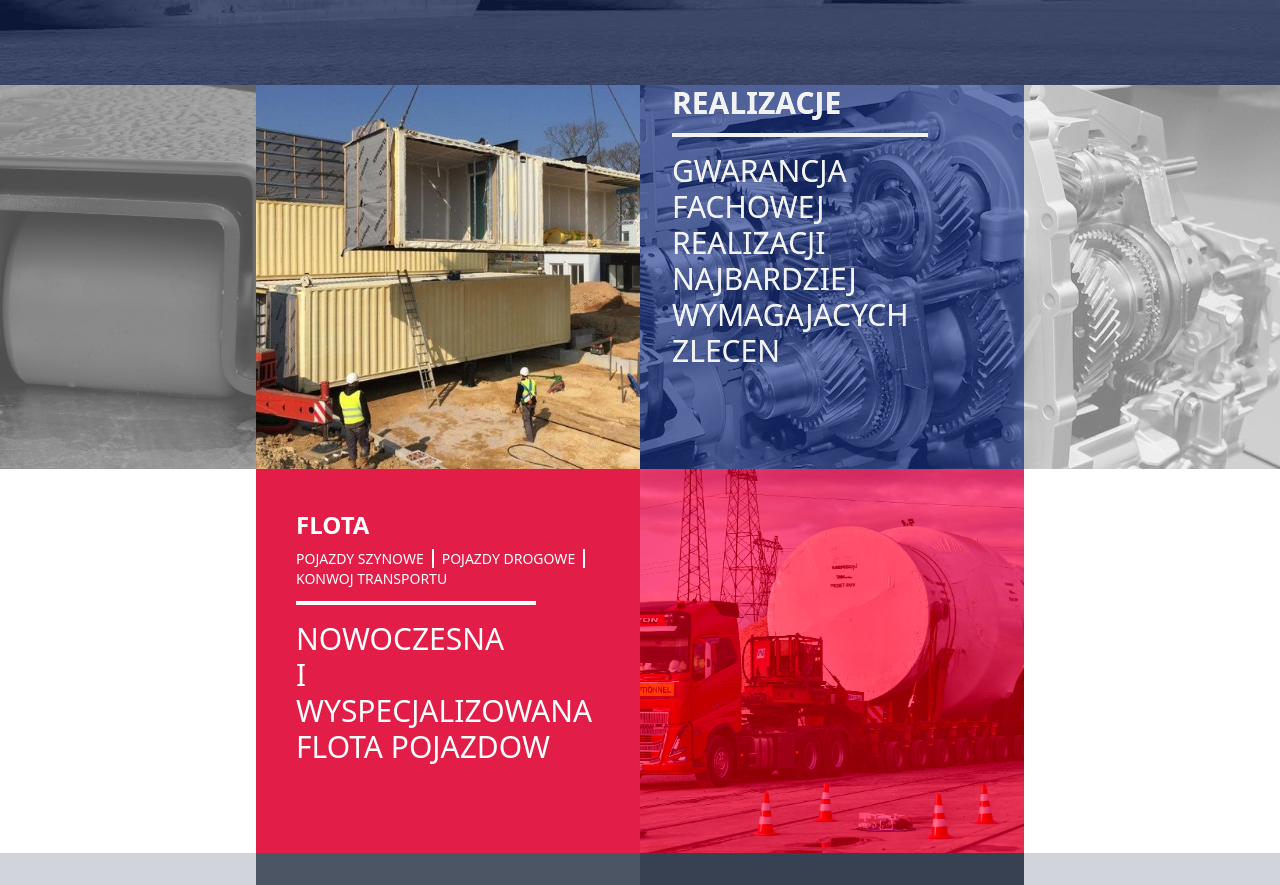
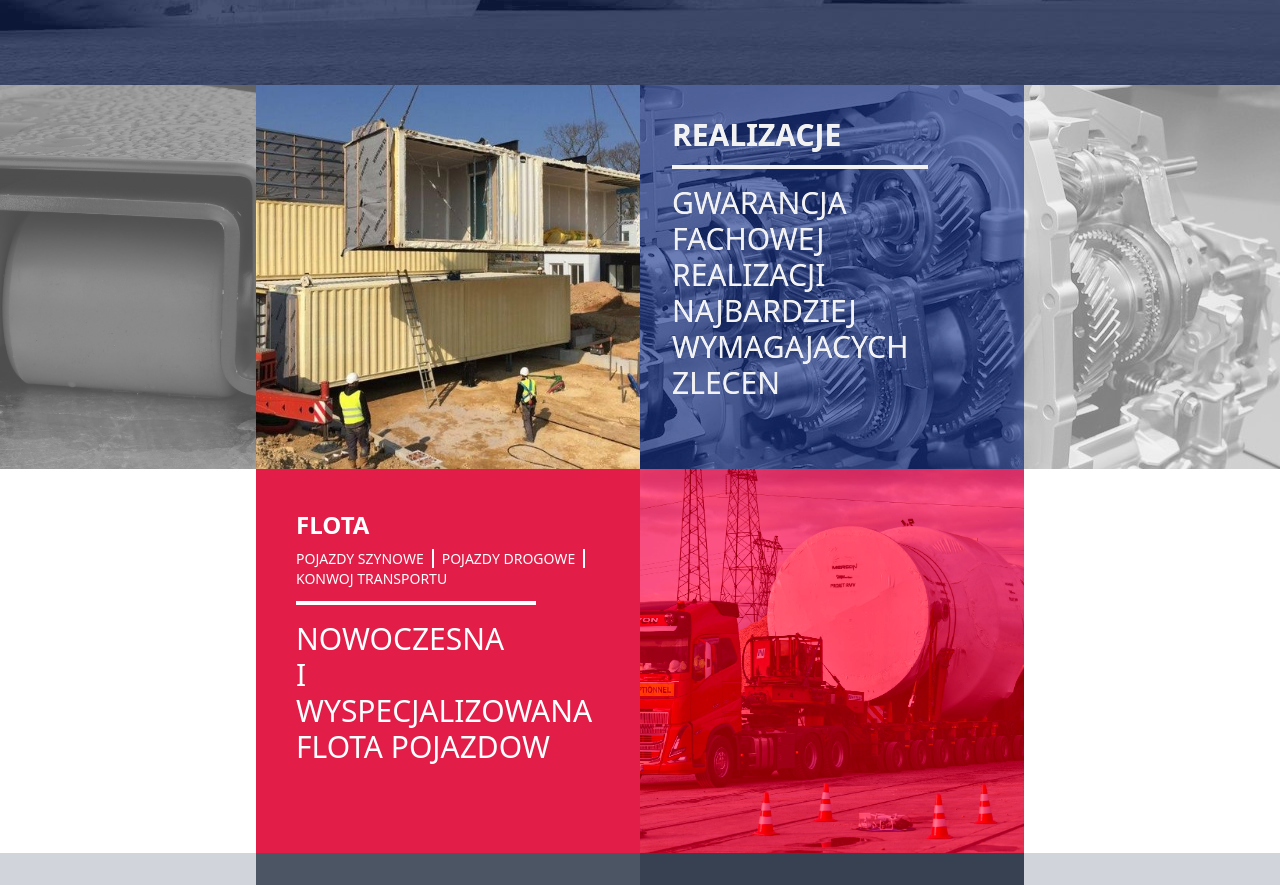
Before and after one commit to tpicaud/frontend-put, a website: page index.html in a window 1280 px wide. Shown: the part 1579-2464 px from the top of the page. Drawn offline with nearby package versions, Linux system fonts and the light colour scheme.

Commit message:
add margin top

```diff
--- a/index.html
+++ b/index.html
@@ -189,7 +189,7 @@
 			<div class="bg-center bg-cover col-span-5 h-96 flex"
 				style="background-image: url('res/mecanique-grayscale.png'); filter: contrast(90%)">
 				<div class="h-full w-3/5 bg-blue-900 bg-opacity-60 filter contrast-125 brightness-100 z-10">
-					<div class="text-white mx-2 md:mx-4 lg:mx-8">
+					<div class="text-white mt-8 mx-2 md:mx-4 lg:mx-8">
 						<p class="text-lg md:text-xl lg:text-3xl font-bold">REALIZACJE</p>
 						<div class="bg-white h-1 mt-3 mb-4 md:mr-16"></div>
 						<div class="text-base md:text-xl lg:text-3xl">
```
